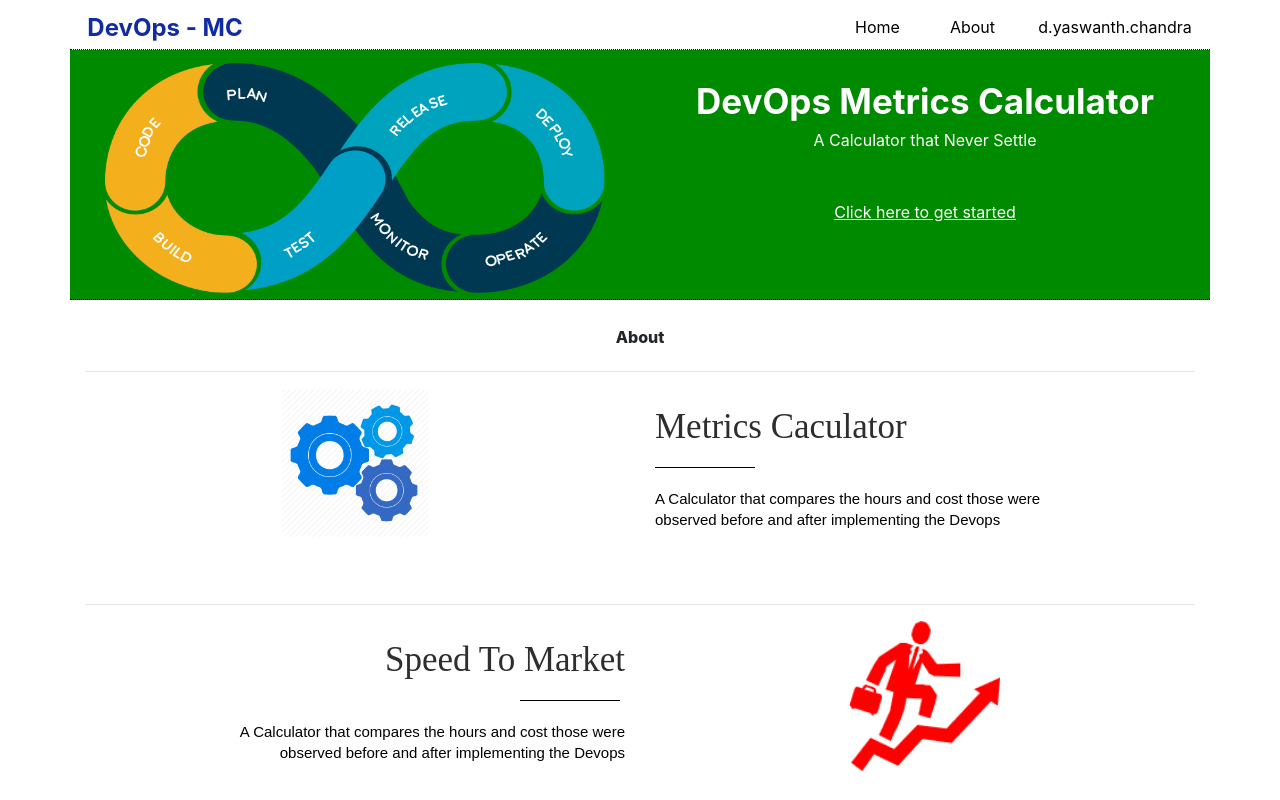
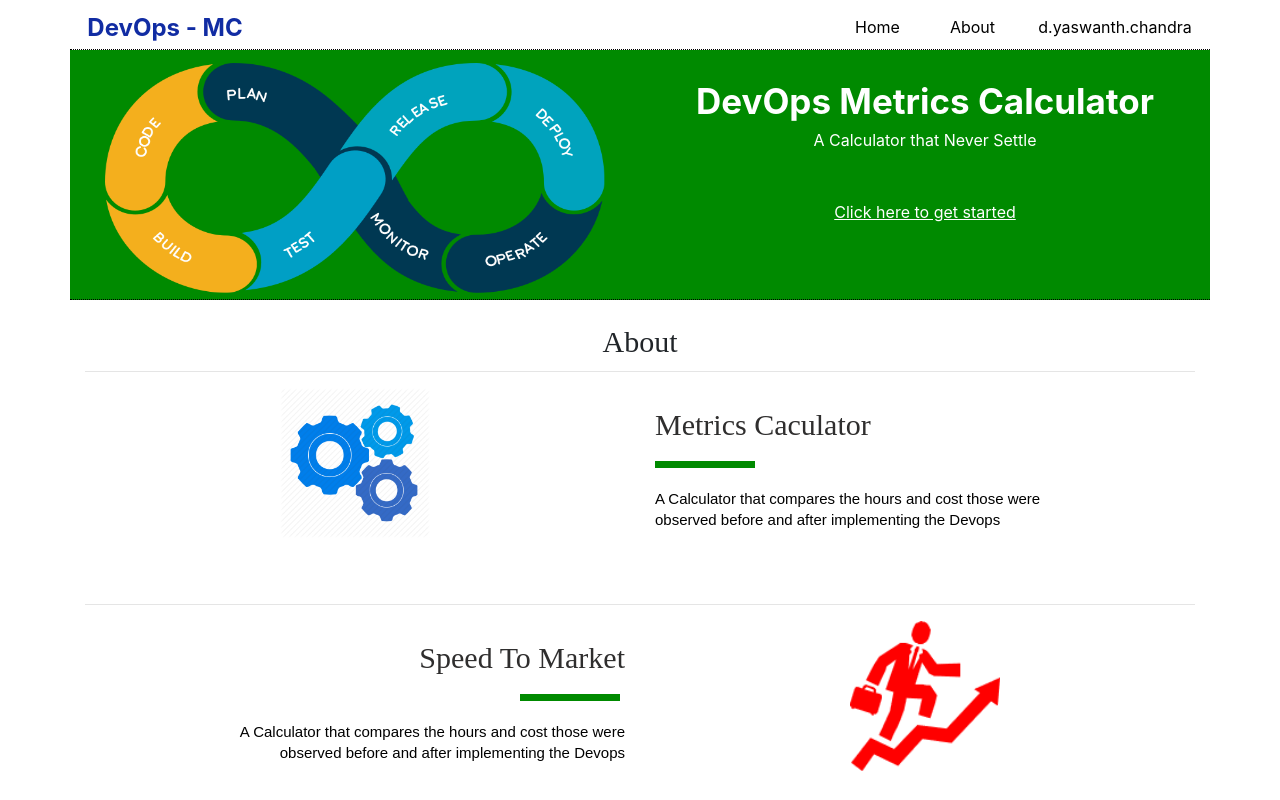
Before and after one commit to yash9491/DMC, an Angular app: page / in a window 1280 px wide. Shown: the top 800 px of the page. Built offline with nearby package versions, Linux system fonts and the light colour scheme.

Commit message:
css changes

```diff
--- a/src/styles.css
+++ b/src/styles.css
@@ -83,25 +83,27 @@ a{
 .small-border-right{
     width:100px;
     margin-top:20px;
-    border-top:1px solid black;
+    height: 7px;
+    background-color: #008a00;
 }
 .small-border-left{
     width:100px;
     margin-left:435px;
     margin-top:20px;
-    border-top:1px solid black;
+    height: 7px;
+    background-color: #008a00;
 }
 .dashboard-about-content-right{
     padding-top:20px;
     padding-bottom: 10px;
-    font: normal normal normal 35px/1.1em 'eb garamond',serif;
+    font: normal normal normal 30px/1.1em 'eb garamond',serif;
     color: #2F2E2E;
 }
 .dashboard-about-content-left{
     padding-top:20px;
     padding-bottom: 10px;
     text-align:right;
-    font: normal normal normal 35px/1.1em 'eb garamond',serif;
+    font: normal normal normal 30px/1.1em 'eb garamond',serif;
     color: #2F2E2E;
 }
 .dashboard-about-content-1{
@@ -113,6 +115,7 @@ a{
     height:20px;
     font-weight:800;
     display:inline-block;
+    font: normal normal normal 30px/1.1em 'eb garamond',serif;
 }
 .grid-data{
     text-align: center;
```
